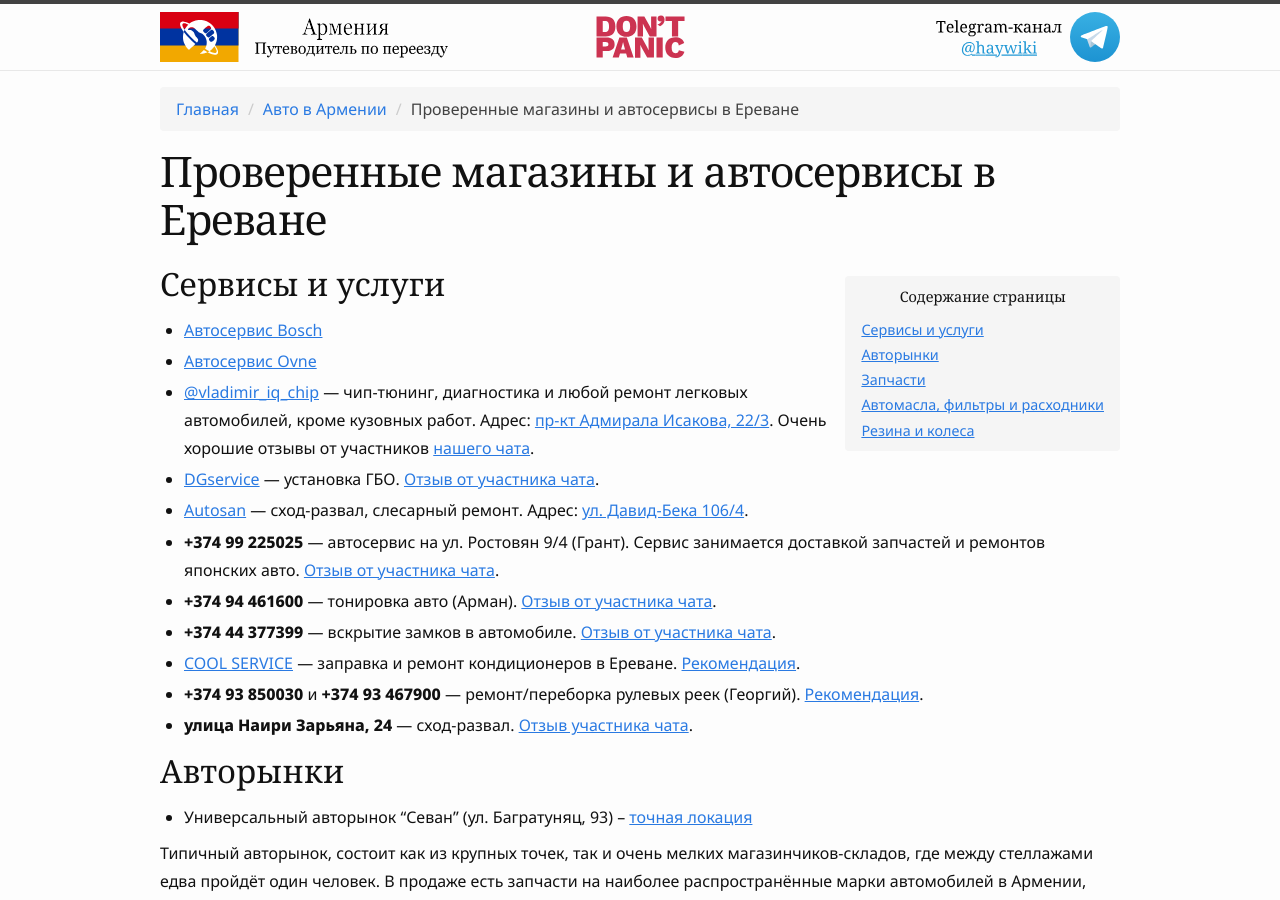
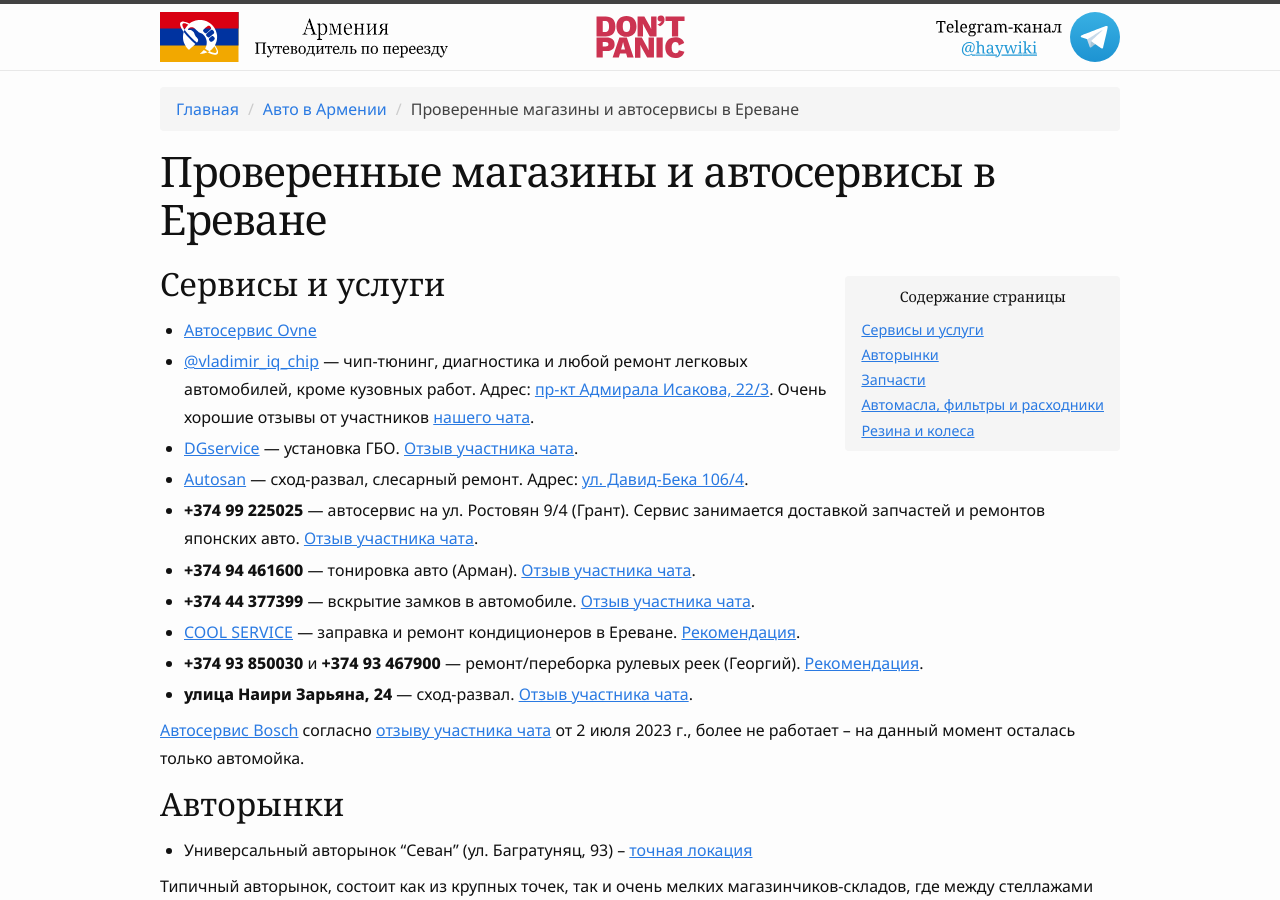
Before and after one commit to haywiki/haywiki.github.io, a Jekyll site: the page built from drive/services.md, in a window 1280 px wide and 900 px high. Built offline with Jekyll 4.4.1, drawn with Linux system fonts in a browser that asks for light colours; nearby versions of some CDN libraries; a script that is not in the unit is left out.

Commit message:
marking Bosch service station as closed

```diff
--- a/drive/services.md
+++ b/drive/services.md
@@ -7,18 +7,18 @@
 
 ## Сервисы и услуги
 
-- [Автосервис Bosch](https://yandex.ru/maps/org/avtoservis_bosh/140208137362/)
 - [Автосервис Ovne](https://ovne.am/ru/content/2/)
 - [@vladimir_iq_chip](https://t.me/vladimir_iq_chip) — чип-тюнинг, диагностика и любой ремонт легковых автомобилей, кроме кузовных работ. Адрес: [пр-кт Адмирала Исакова, 22/3](https://yandex.ru/maps/10262/yerevan/house/YE0YcgFkT0YOQFpqfX10eXRlZw==/). Очень хорошие отзывы от участников [нашего чата](https://t.me/am_autoclub).
-- [DGservice](https://autogaz.am/) — установка ГБО. [Отзыв от участника чата](https://t.me/am_autoclub/1937).
+- [DGservice](https://autogaz.am/) — установка ГБО. [Отзыв участника чата](https://t.me/am_autoclub/1937).
 - [Autosan](http://www.autosan.am) — сход-развал, слесарный ремонт. Адрес: [ул. Давид-Бека 106/4](https://yandex.ru/maps/-/CCUHM6VB-A).
-- **+374 99 225025** — автосервис на ул. Ростовян 9/4 (Грант). Сервис занимается доставкой запчастей и ремонтов японских авто. [Отзыв от участника чата](https://t.me/am_autoclub/16495).
-- **+374 94 461600** — тонировка авто (Арман). [Отзыв от участника чата](https://t.me/am_autoclub/16188).
-- **+374 44 377399** — вскрытие замков в автомобиле. [Отзыв от участника чата](https://t.me/am_autoclub/21150).
+- **+374 99 225025** — автосервис на ул. Ростовян 9/4 (Грант). Сервис занимается доставкой запчастей и ремонтов японских авто. [Отзыв участника чата](https://t.me/am_autoclub/16495).
+- **+374 94 461600** — тонировка авто (Арман). [Отзыв участника чата](https://t.me/am_autoclub/16188).
+- **+374 44 377399** — вскрытие замков в автомобиле. [Отзыв участника чата](https://t.me/am_autoclub/21150).
 - [COOL SERVICE](http://www.list.am/item/17643118) — заправка и ремонт кондиционеров в Ереване. [Рекомендация](https://t.me/am_autoclub/3814).
 - **+374 93 850030** и **+374 93 467900** — ремонт/переборка рулевых реек (Георгий). [Рекомендация](https://t.me/am_autoclub/18105).
 - **улица Наири Зарьяна, 24** — сход-развал. [Отзыв участника чата](https://t.me/am_autoclub/3459).
 
+[Автосервис Bosch](https://yandex.ru/maps/org/avtoservis_bosh/140208137362/) согласно [отзыву участника чата](https://t.me/am_autoclub/35299) от 2 июля 2023 г., более не работает -- на данный момент осталась только автомойка.
 
 ## Авторынки
 
```
